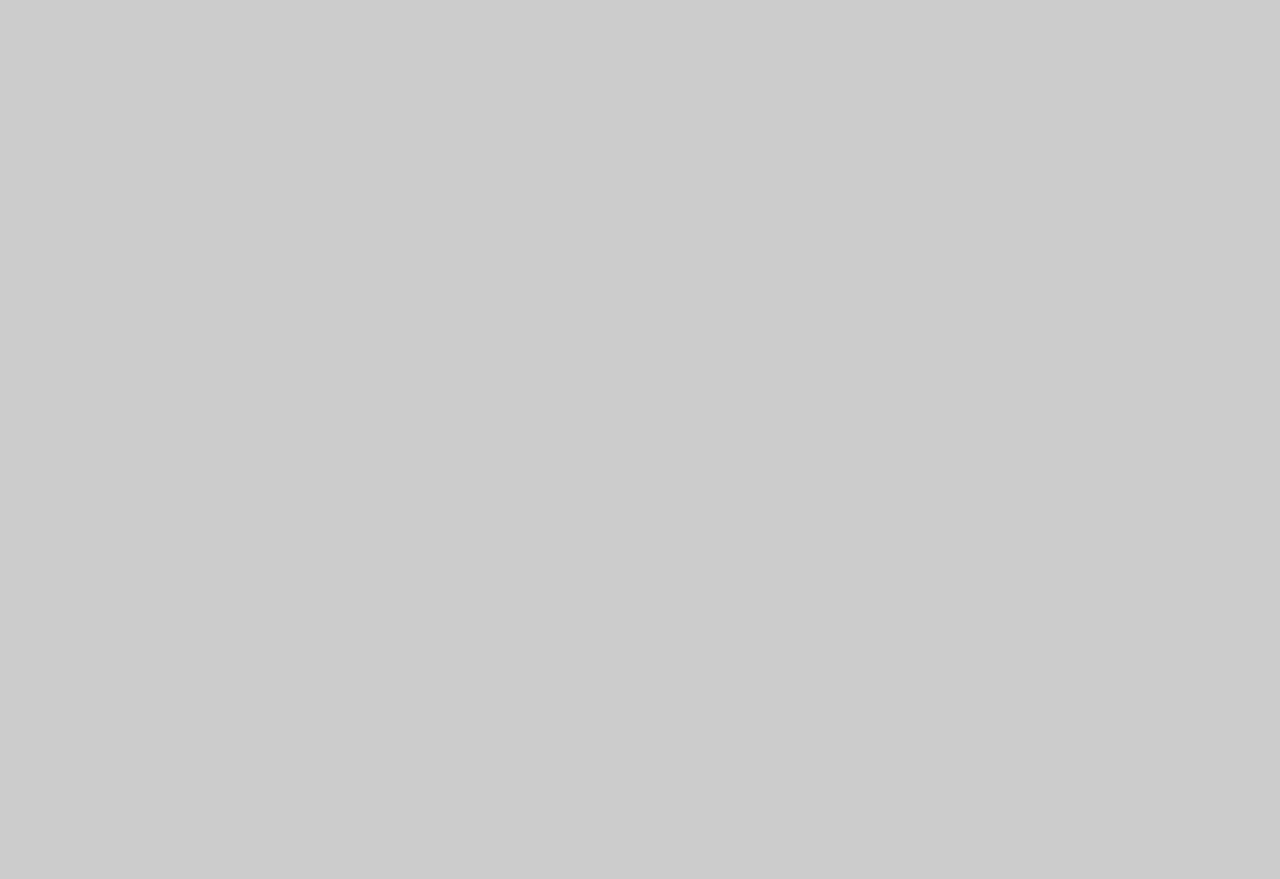
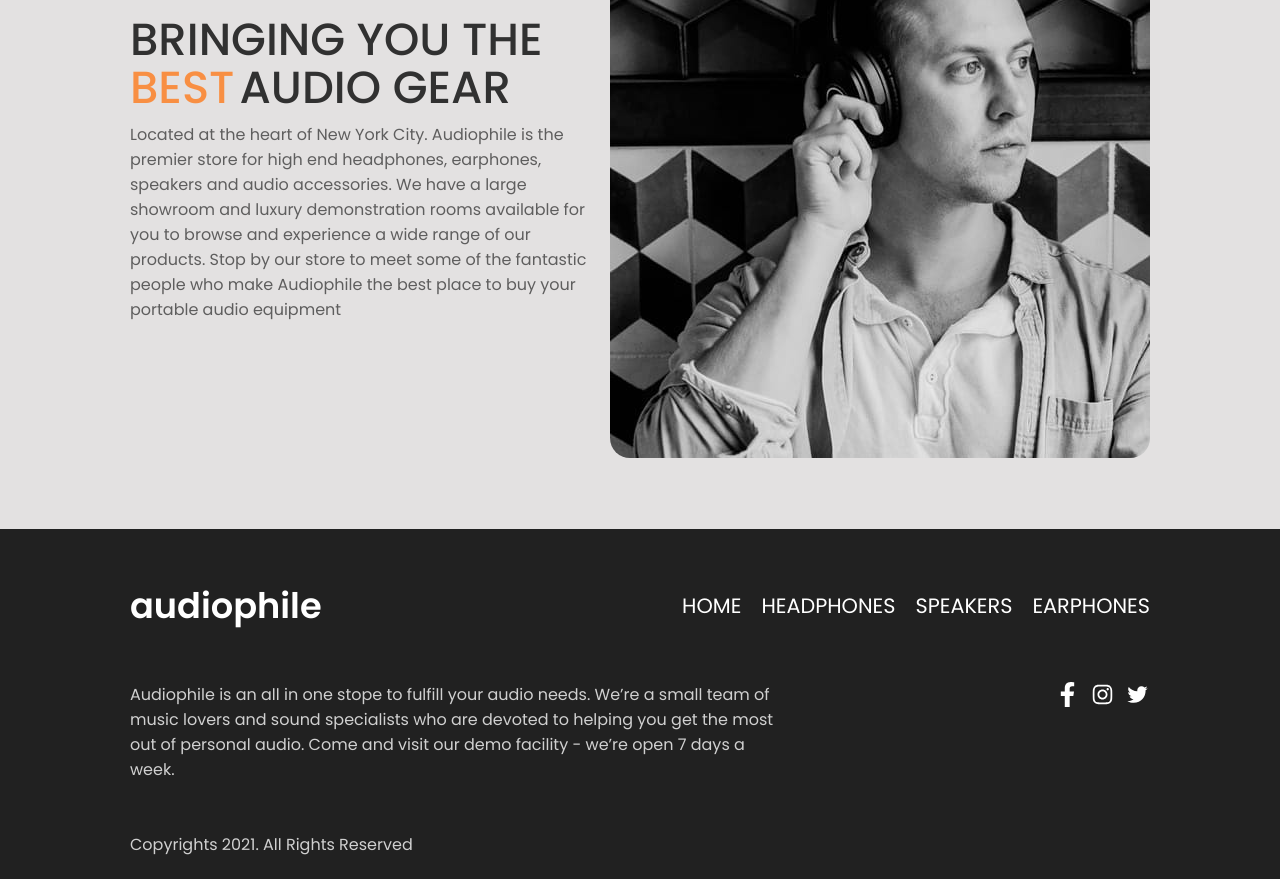
Before and after one commit to JiwanChaudhary/audiophile, a React (Create React App) app: page / in a window 1280 px wide. Shown: the part 2620-3499 px from the top of the page. Before the commit the page ends 2509 px from the top, so only its background shows below. Built offline with nearby package versions, Linux system fonts and the light colour scheme.

Commit message:
Footer Completed

```diff
--- a/src/App.js
+++ b/src/App.js
@@ -5,6 +5,8 @@ import Product from "./components/pages/Product";
 import SpeakerOne from "./components/pages/SpeakerOne";
 import SpeakerTwo from "./components/pages/SpeakerTwo";
 import Earphone from "./components/pages/Earphone";
+import EarphoneDes from "./components/pages/EarphoneDes";
+import Footer from "./components/pages/Footer";
 
 function App() {
   return (
@@ -15,6 +17,8 @@ function App() {
       <SpeakerOne />
       <SpeakerTwo />
       <Earphone />
+      <EarphoneDes />
+      <Footer />
     </>
   );
 }
--- a/src/GlobalStyle.css
+++ b/src/GlobalStyle.css
@@ -7,5 +7,6 @@
 }
 
 body {
-    background-color: #cccaca;
+    background-color: #e3e1e1;
+
 }
--- a/src/components/pages/Earphone.styled.js
+++ b/src/components/pages/Earphone.styled.js
@@ -14,7 +14,7 @@ export const EarphoneImage = styled.img`
 `;
 
 export const EarphoneDes = styled.div`
-  background-color: #e3e1e1;
+  background-color: #cccaca;
   width: 50%;
   border-radius: 20px;
   display: flex;
--- /dev/null
+++ b/src/components/pages/EarphoneDes.jsx
@@ -0,0 +1,36 @@
+import React from "react";
+import {
+  BeatGear,
+  GearDes,
+  GearDesHeading,
+  GearDesHeadingSpan,
+  GearDesHeadingSpanOne,
+  GearDesText,
+  GearDesImage,
+} from "./EarphoneDes.styled";
+import BestGear from "../../images/beatgear.jpg";
+
+const EarphoneDes = () => {
+  return (
+    <BeatGear>
+      <GearDes>
+        <GearDesHeading>BRINGING YOU THE</GearDesHeading>
+        <GearDesHeadingSpan>
+          <GearDesHeadingSpanOne>BEST</GearDesHeadingSpanOne>
+          <GearDesHeadingSpanOne>AUDIO GEAR</GearDesHeadingSpanOne>
+        </GearDesHeadingSpan>
+        <GearDesText>
+          Located at the heart of New York City. Audiophile is the premier store
+          for high end headphones, earphones, speakers and audio accessories. We
+          have a large showroom and luxury demonstration rooms available for you
+          to browse and experience a wide range of our products. Stop by our
+          store to meet some of the fantastic people who make Audiophile the
+          best place to buy your portable audio equipment
+        </GearDesText>
+      </GearDes>
+      <GearDesImage src={BestGear} />
+    </BeatGear>
+  );
+};
+
+export default EarphoneDes;
--- /dev/null
+++ b/src/components/pages/EarphoneDes.styled.js
@@ -0,0 +1,37 @@
+import styled from "styled-components";
+
+export const BeatGear = styled.div`
+  display: flex;
+  justify-content: center;
+  align-items: center;
+  margin: 0 130px 90px 130px;
+  gap: 20px;
+  height: 550px;
+  font-family: "Poppins", sans-serif;
+`;
+
+export const GearDes = styled.div``;
+export const GearDesHeading = styled.p`
+  font-size: 45px;
+  font-weight: 500;
+  opacity: 78%;
+`;
+export const GearDesHeadingSpan = styled.div`
+  margin-top: -20px;
+`;
+export const GearDesHeadingSpanOne = styled.span`
+  font-size: 45px;
+  font-weight: 500;
+  opacity: 78%;
+
+  &:first-child {
+    margin-right: 5px;
+    color: #ff7918;
+  }
+`;
+export const GearDesText = styled.p`
+opacity: 58%;
+`;
+export const GearDesImage = styled.img`
+border-radius: 20px;
+`;
--- /dev/null
+++ b/src/components/pages/Footer.jsx
@@ -0,0 +1,54 @@
+import React from "react";
+import {
+  MainFooter,
+  FooterDiv,
+  FooterHeader,
+  Title,
+  Menu,
+  List,
+  AnchorTag,
+  ParaLink,
+  Paragraph,
+  SocialLink,
+  CopyRight,
+} from "./Footer.styled";
+
+import { FaFacebookF } from "react-icons/fa";
+import { AiOutlineInstagram, AiOutlineTwitter } from "react-icons/ai";
+
+const Footer = () => {
+  return (
+    <MainFooter>
+      <FooterDiv>
+        <FooterHeader>
+          <Title>audiophile</Title>
+          <Menu>
+            <List>
+              <AnchorTag>HOME</AnchorTag>
+            </List>
+            <List>
+              <AnchorTag>HEADPHONES</AnchorTag>
+            </List>
+            <List>
+              <AnchorTag>SPEAKERS</AnchorTag>
+            </List>
+            <List>
+              <AnchorTag>EARPHONES</AnchorTag>
+            </List>
+          </Menu>
+        </FooterHeader>
+        <ParaLink>
+          <Paragraph>Audiophile is an all in one stope to fulfill your audio needs. We’re a small team of music lovers and sound specialists who are devoted to helping  you get the most out of personal audio. Come and visit our demo facility - we’re open 7 days a week.</Paragraph>
+          <SocialLink>
+            <FaFacebookF />
+            <AiOutlineInstagram />
+            <AiOutlineTwitter />
+          </SocialLink>
+        </ParaLink>
+        <CopyRight>Copyrights 2021. All Rights Reserved</CopyRight>
+      </FooterDiv>
+    </MainFooter>
+  );
+};
+
+export default Footer;
--- /dev/null
+++ b/src/components/pages/Footer.styled.js
@@ -0,0 +1,55 @@
+import styled from "styled-components";
+
+export const MainFooter = styled.footer`
+  height: 350px;
+  background-color: #212121;
+`;
+
+export const FooterDiv = styled.div`
+padding-top: 50px;
+  margin: 0 130px;
+  color: #fff;
+  font-family: "Poppins", sans-serif;
+`;
+
+export const FooterHeader = styled.div`
+  display: flex;
+  align-items: center;
+  justify-content: space-between;
+`;
+export const Title = styled.div`
+  font-weight: 600;
+  color: #fff;
+  font-size: 2.2rem;
+`;
+export const Menu = styled.ul`
+  display: flex;
+`;
+export const List = styled.li`
+  list-style: none;
+`;
+export const AnchorTag = styled.a`
+  text-decoration: none;
+  padding-left: 20px;
+  color: #fff;
+  font-size: 1.3rem;
+`;
+
+export const ParaLink = styled.div`
+margin: 50px 0;
+display: flex;
+justify-content: space-between;
+`;
+export const Paragraph = styled.p`
+width: 650px;
+opacity: 79%;
+`
+export const SocialLink = styled.div`
+display: flex;
+gap: 10px;
+font-size: 25px;
+`
+
+export const CopyRight = styled.p`
+opacity: 79%;
+`;
--- a/src/components/pages/Product.styled.js
+++ b/src/components/pages/Product.styled.js
@@ -55,91 +55,3 @@ export const Shop = styled.p`
   font-family: "Poppins", sans-serif;
   font-weight: 500;
 `;
-
-//ZX9 Speaker
-export const Zspeaker = styled.div`
-  margin: 90px 130px;
-  height: 450px;
-  background-color: #ff7918;
-  display: flex;
-`;
-
-export const ZxspeakerImage = styled.img`
-  width: 630px;
-  height: 650px;
-  margin-left: -40px;
-  margin-top: -49px;
-`;
-
-export const Zxtext = styled.div`
-  margin-top: 150px;
-  color: #fff;
-  font-family: "Poppins", sans-serif;
-  margin-left: -40px;
-`;
-export const Zxheading = styled.div`
-  display: flex;
-  flex-direction: column;
-`;
-export const Span = styled.span`
-  font-size: 45px;
-  font-weight: 600;
-  letter-spacing: 2px;
-  &:first-child {
-    margin-bottom: -25px;
-  }
-`;
-export const Zxdescription = styled.p`
-  font-size: 20px;
-  margin-bottom: 20px;
-  width: 500px;
-`;
-export const ZButton = styled.button`
-  background-color: #000;
-  color: #fff;
-  padding: 10px 15px;
-  text-transform: uppercase;
-  font-family: "Poppins", sans-serif;
-  font-size: 18px;
-`;
-
-//ZX7 Speaker
-export const SpeakerTwo = styled.div`
-  display: flex;
-  justify-content: space-between;
-  align-items: center;
-  font-family: "Poppins", sans-serif;
-  margin: 0 130px;
-  height: 270px;
-  background-color: #e3e1e1;
-`;
-export const SpeakerTwoText = styled.div`
-  vertical-align: middle;
-  margin-left: 200px;
-`;
-export const SpeakerTwoHeading = styled.h1`
-font-size: 35px;
-letter-spacing: 3px;
-margin-bottom: 10px;
-`;
-export const SpeakerTwoButton = styled.button`
-  background: none;
-  color: #000;
-  border: 1px solid #000;
-  padding: 10px 15px;
-  text-transform: uppercase;
-  font-size: 18px;
-`;
-export const SpeakerTwoImage = styled.img``;
-
-//YX1 Earphone
-
-export const EarphoneDiv = styled.div``
-
-export const EarphoneImage = styled.img``
-
-export const EarphoneDes = styled.div``
-
-export const EarphoneHeading = styled.h1``
-
-export const EarphoneButton = styled.button``
--- a/src/components/pages/SpeakerTwo.styled.js
+++ b/src/components/pages/SpeakerTwo.styled.js
@@ -7,7 +7,7 @@ export const Speaker = styled.div`
   font-family: "Poppins", sans-serif;
   margin: 0 130px;
   height: 270px;
-  background-color: #e3e1e1;
+  background-color: #cccaca;
   border-radius: 20px;
 `;
 export const SpeakerTwoText = styled.div`
```
Also changed, not shown: src/images/beatgear.jpg (added).
